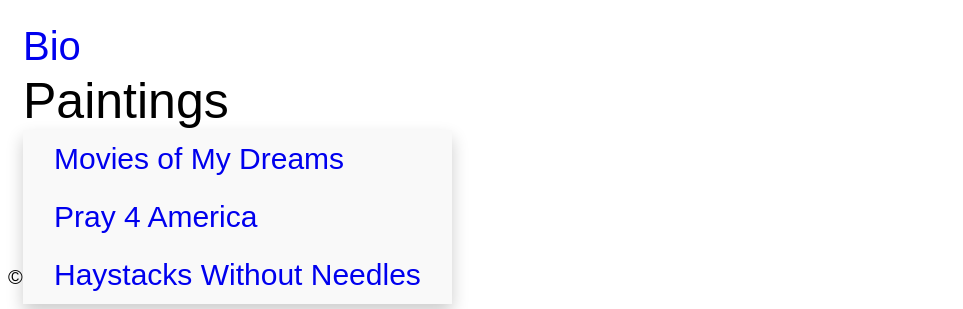
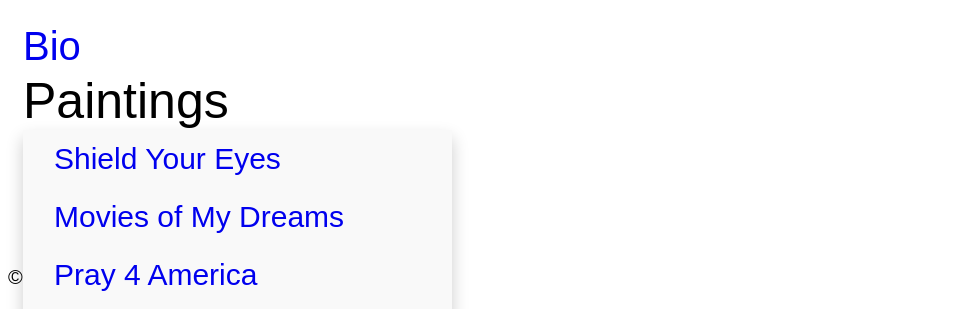
Before and after one commit to hunterbailey-cpu/artwebsite, a plain HTML site: page index.html in a window 1280 px wide. Both pictures are taken after a click on the item "Paintings". Shown: the part 747-1056 px from the top of the page, without its empty margins (0-963 px from the left). Drawn offline with Linux system fonts and the light colour scheme.

Commit message:
Update index.html
update dropdown

```diff
--- a/index.html
+++ b/index.html
@@ -36,9 +36,10 @@
                 <li class="dropdown" onclick="toggleDropdown()">
                     Paintings
                     <ul class="dropdown-content no-bullets" id="paintingsDropdown">
+                        <li><a href="shieldyoureyes.html#gallery-start" class="no-underline">Shield Your Eyes</a></li>
                         <li><a href="moviesofmydreams.html#gallery-start" class="no-underline">Movies of My Dreams</a></li>
                         <li><a href="pray4america.html#gallery-start" class="no-underline">Pray 4 America</a></li>
-                       <li><a href="haystacks.html#gallery-start" class="no-underline">Haystacks Without Needles</a></li>
+                        <li><a href="haystacks.html#gallery-start" class="no-underline">Haystacks Without Needles</a></li>
 
 </li>
                     </ul>
```
